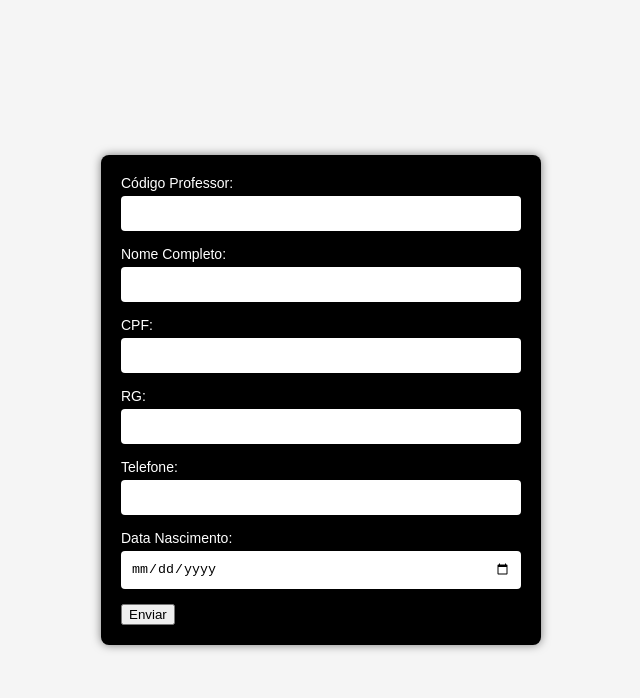
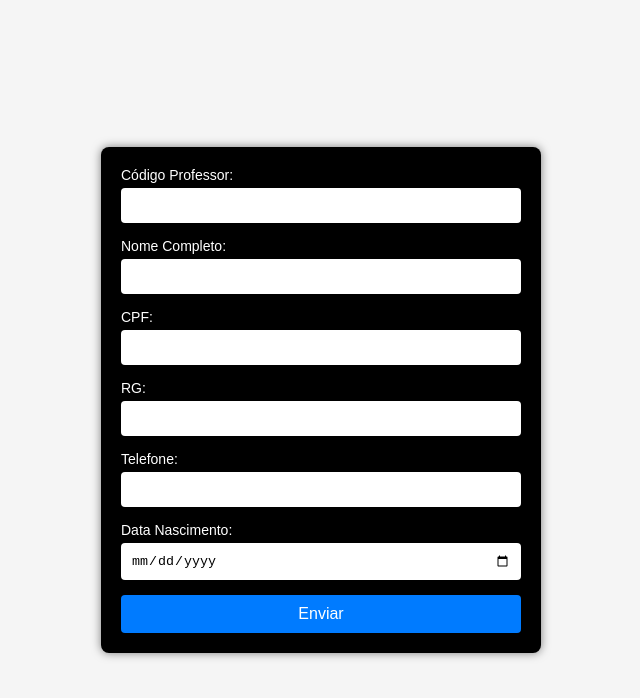
Before and after one commit to GuilhermeDeOliveiraJesus/Saresp_2024, a plain HTML site: page Index.html in a window 1280 px wide. Shown: the whole page, without its empty margins (319-959 px from the left). Drawn offline with Linux system fonts and the light colour scheme.

Commit message:
adicionando ultima parte do Style.css

```diff
--- a/Style.css
+++ b/Style.css
@@ -30,3 +30,21 @@ form input {
     border: none;
     border-radius: 4px;
 }
+
+form input[type="text"],
+form input[type="tel"],
+form input[type="date"] {
+    background-color: #fff;
+    color: #000;
+}
+
+form button {
+    width: 100%;
+    padding: 10px;
+    background-color: #007bff;
+    color: #fff;
+    border: none;
+    border-radius: 4px;
+    cursor: pointer;
+    font-size: 16px;
+}
```
